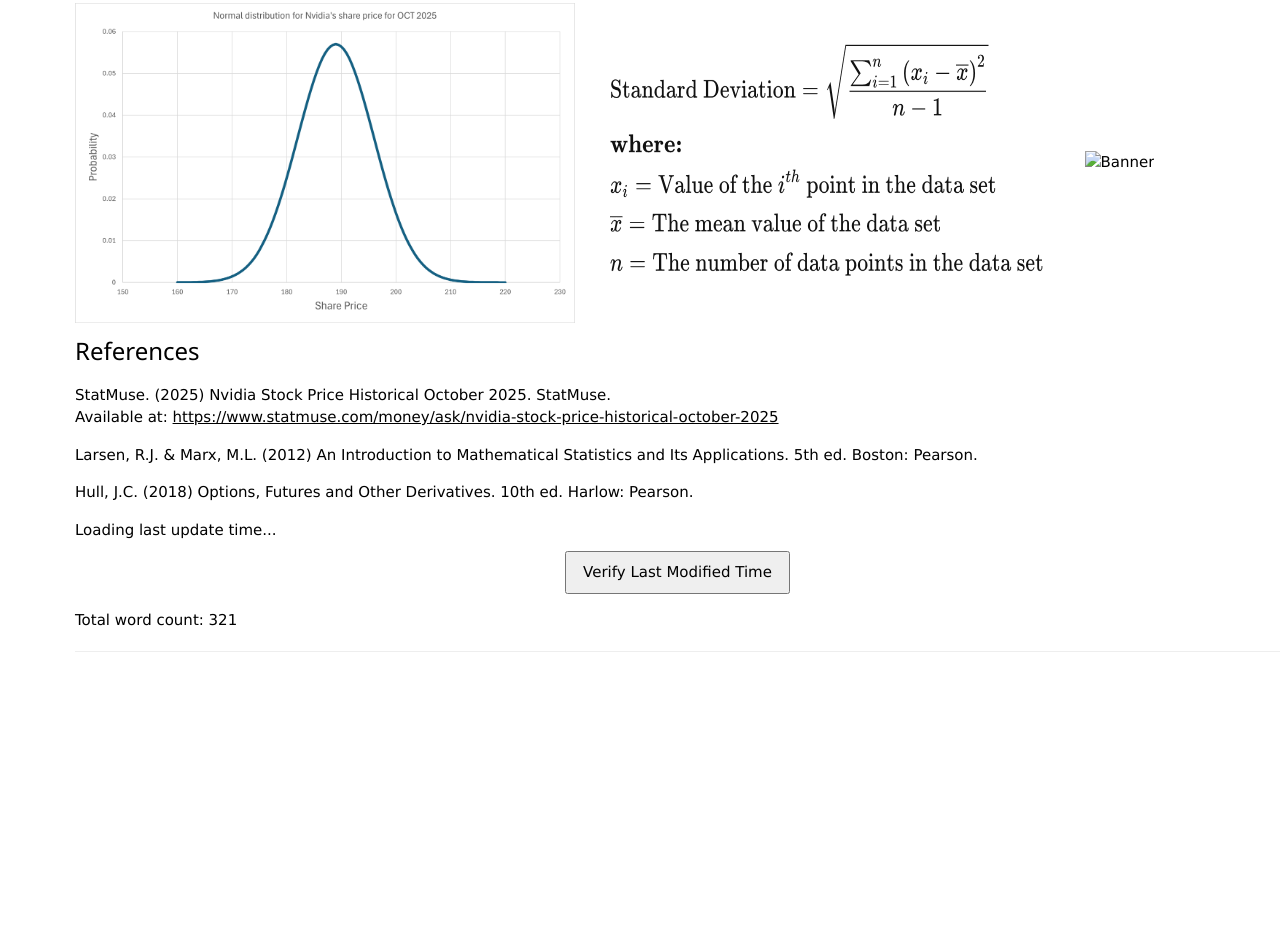
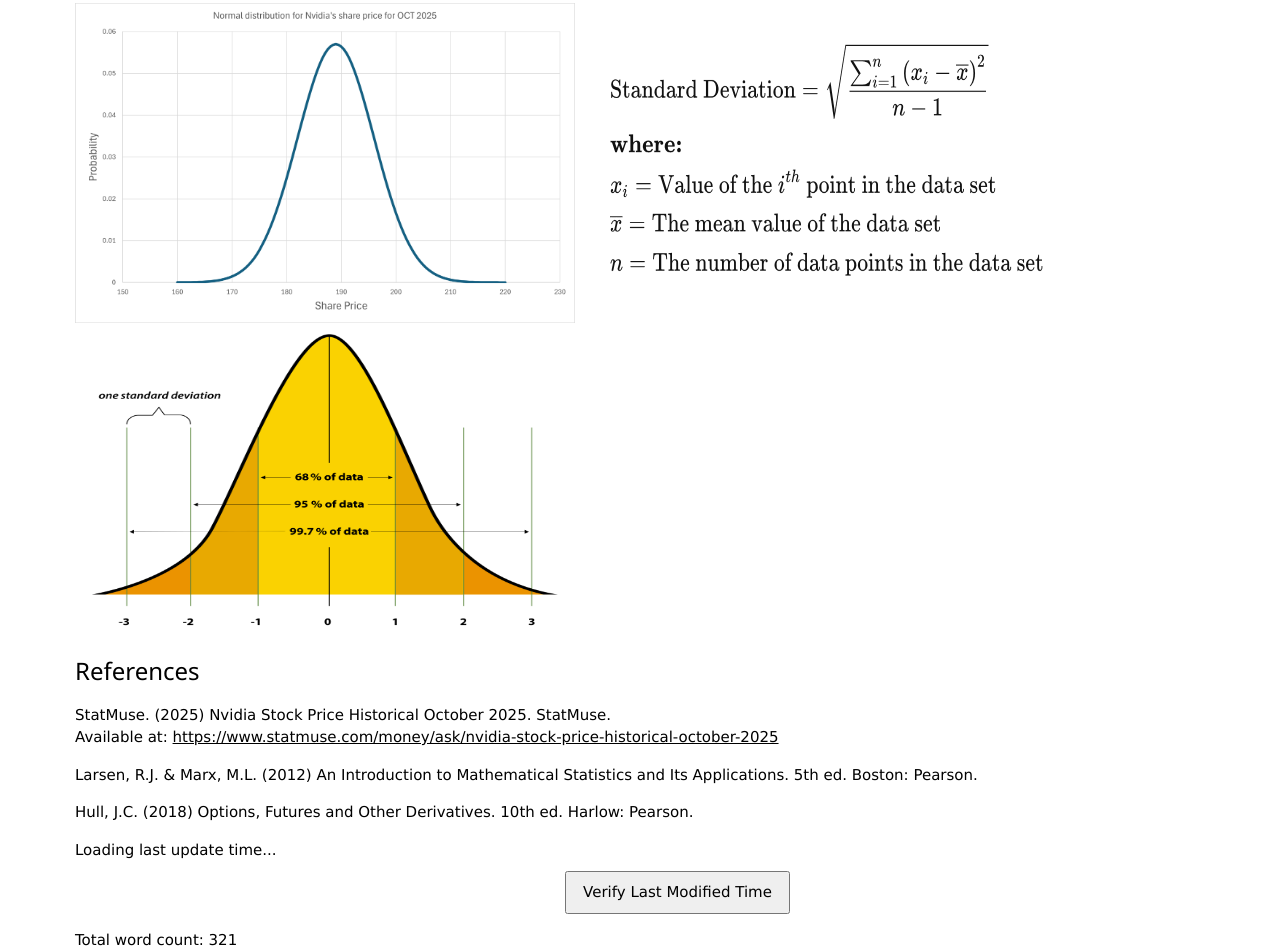
Before and after one commit to calumquirk/FEPFSYCQ00131, a plain HTML site: page index.html in a window 1280 px wide. Shown: the part 1326-2277 px from the top of the page. Before the commit the page ends 1998 px from the top, so only its background shows below. Drawn offline with nearby package versions, Linux system fonts and the light colour scheme.

Commit message:
Update index.html

```diff
--- a/index.html
+++ b/index.html
@@ -98,7 +98,7 @@
       </p>
       <img src="normal distribution.png" alt="Banner" width="500" height="320">
     <img src="standarddeviation.png" alt="Banner" width="500" height="320">
-    <img src="" alt="Banner" width="500" height="320">
+    <img src="Distribution_14.png" alt="Banner" width="500" height="320">
   </section>
 
   <h3>References</h3>
```
